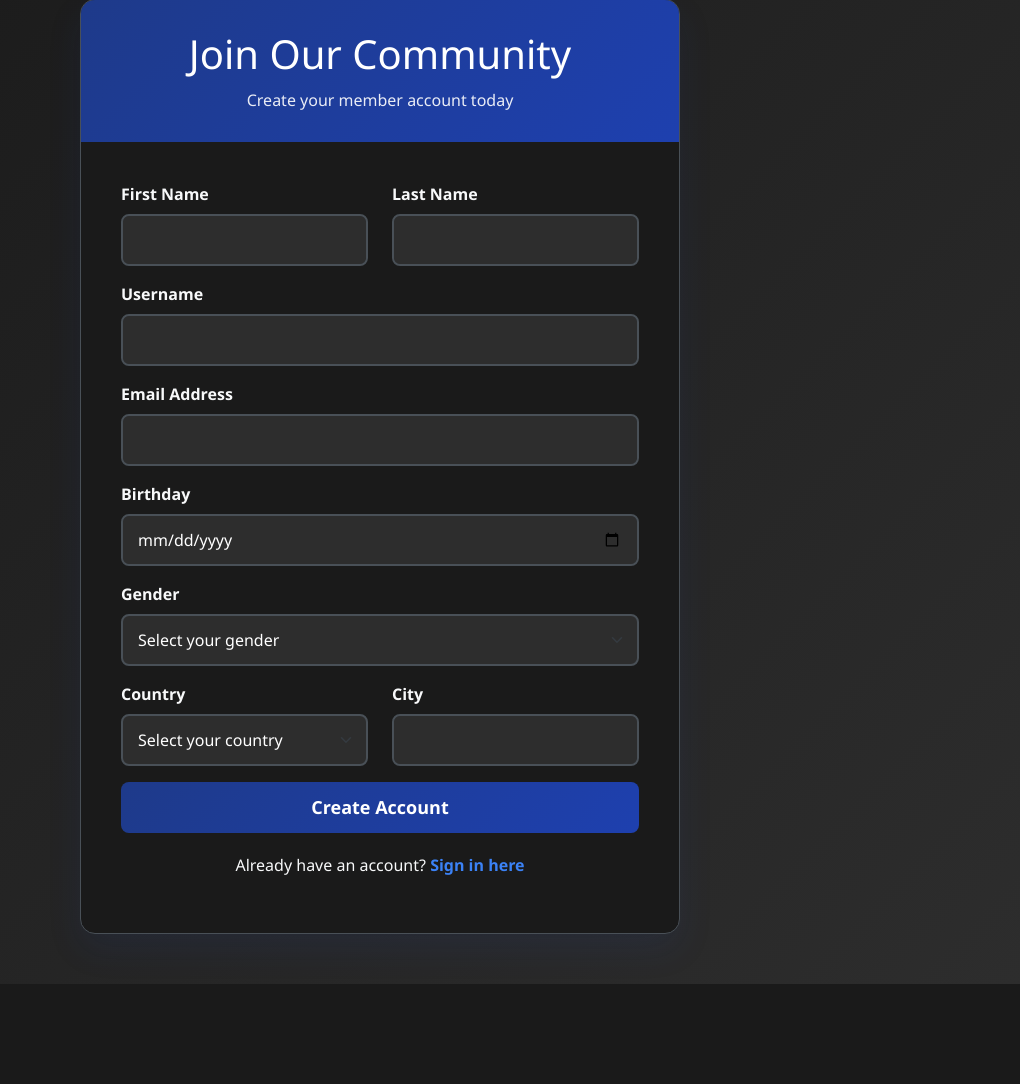
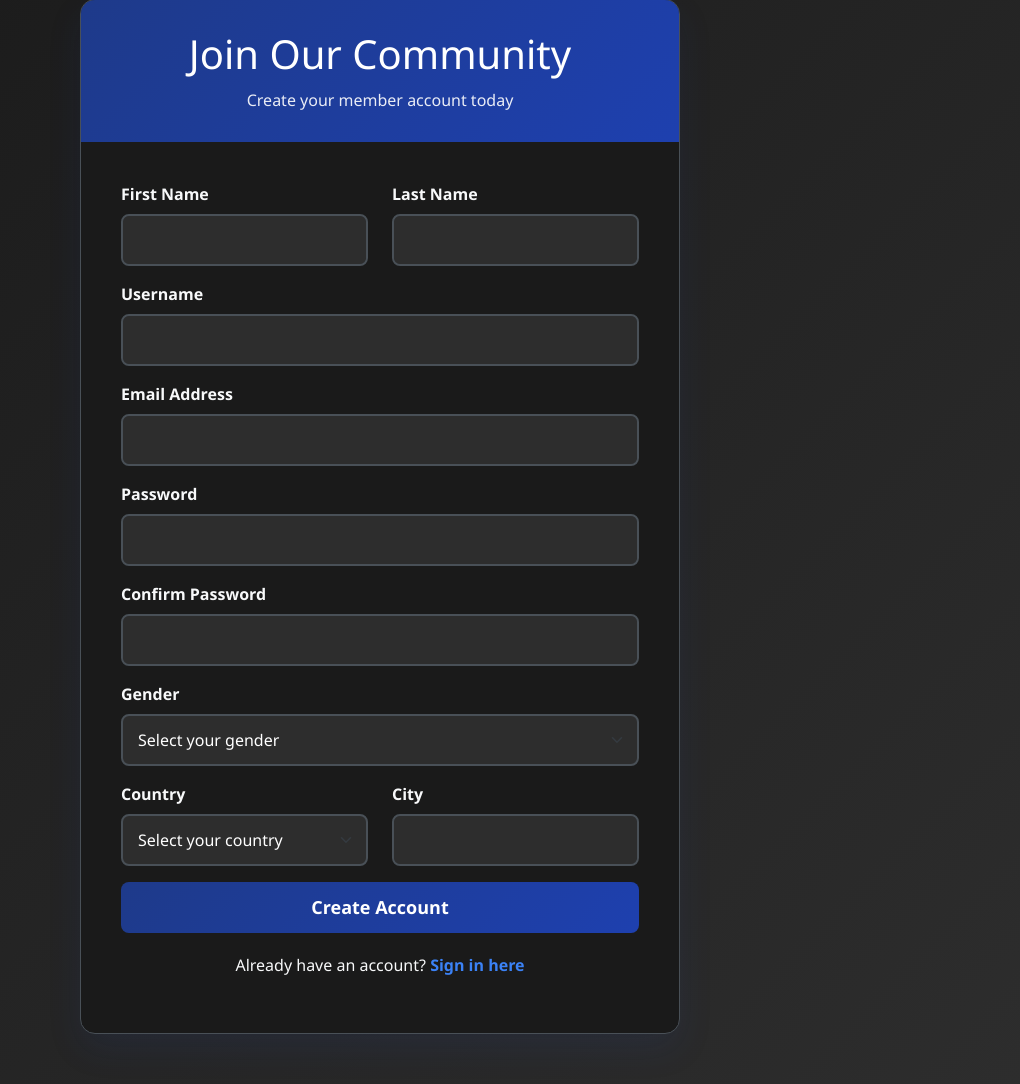
Before and after one commit to tommyvone/laobuddy, a Flask app: page /signup in a window 1280 px wide. Shown: the part 51-1135 px from the top of the page, without its empty margins (260-1280 px from the left). Before the commit the page ends 1035 px from the top, so only its background shows below. Run offline with Flask 3, Linux system fonts and the light colour scheme.

Commit message:
modified signup page

```diff
--- a/templates/signup.html
+++ b/templates/signup.html
@@ -41,10 +41,18 @@
                         <input type="email" class="form-control" id="email" name="email" required>
                     </div>
 
+                     <div class="mb-3">
+                        <label for="password" class="form-label">Password</label>
+                        <input type="password" class="form-control" id="password" name="password" required minlength="6">
+                    </div>
+
                     <div class="mb-3">
-                        <label for="birthday" class="form-label">Birthday</label>
-                        <input type="date" class="form-control" id="birthday" name="birthday" required>
+                        <label for="confirmPassword" class="form-label">Confirm Password</label>
+                        <input type="password" class="form-control" id="confirmPassword" name="confirmPassword" required>
+                        <div id="passwordError" style="color: red; display: none; font-weight: bold;"></div>
+
                     </div>
+
 
                     <div class="mb-3">
                         <label for="gender" class="form-label">Gender</label>
@@ -117,13 +125,26 @@
     <!-- Custom JavaScript for form validation -->
     <script>
 
+                document.getElementById('signupForm').addEventListener('submit', function(event) {
+                    const password = document.getElementById('password').value;
+                    const confirmPassword = document.getElementById('confirmPassword').value;
+
+                    if (password !== confirmPassword) {
+                        event.preventDefault(); // Stop form submission
+                        alert('Passwords do not match. Please try again');
+                    }
+                });
+
+
+
+
 
             // Simple validation
             let isValid = true;
             let errorMessage = '';
 
             // Check if all required fields are filled
-            const requiredFields = ['firstName', 'lastName', 'username', 'email', 'birthday', 'gender', 'country', 'city'];
+            const requiredFields = ['firstName', 'lastName', 'username', 'email',  'gender', 'country', 'city'];
             for (let field of requiredFields) {
                 if (!formObject[field]) {
                     isValid = false;
```
